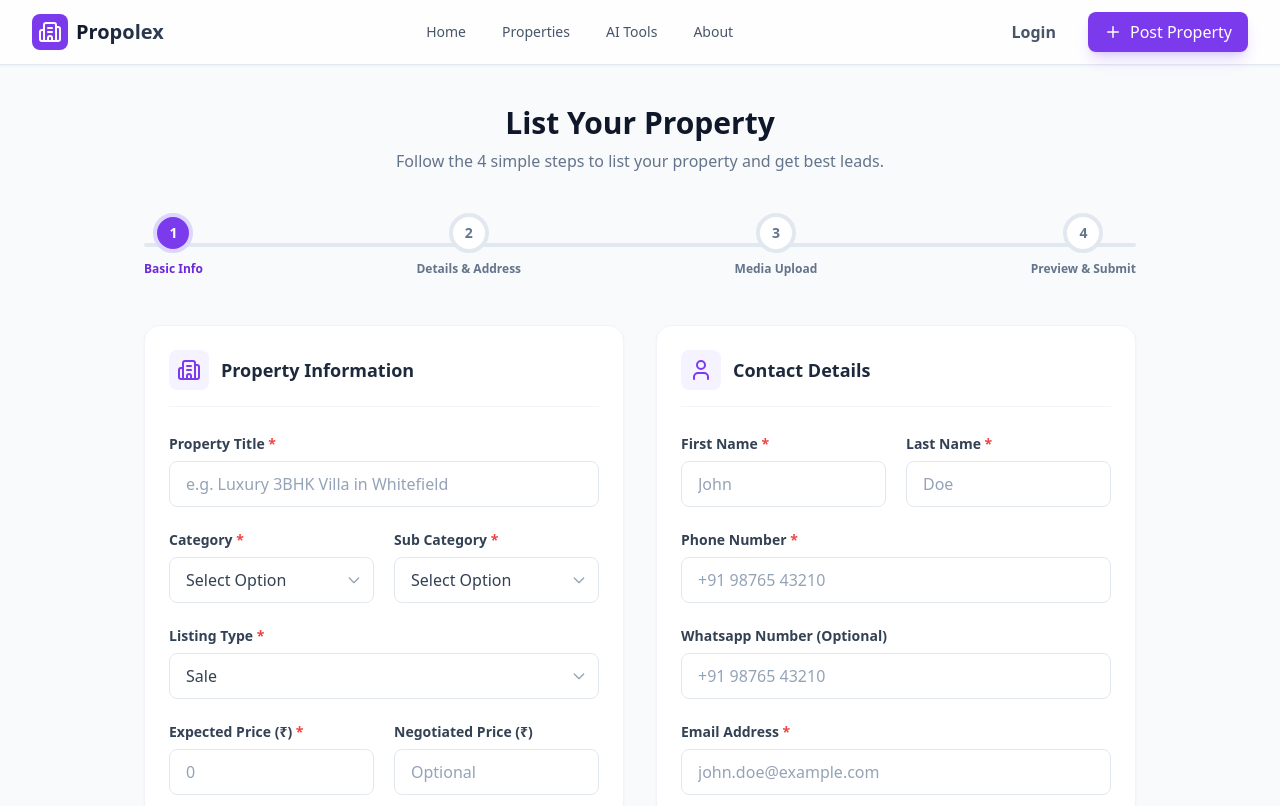
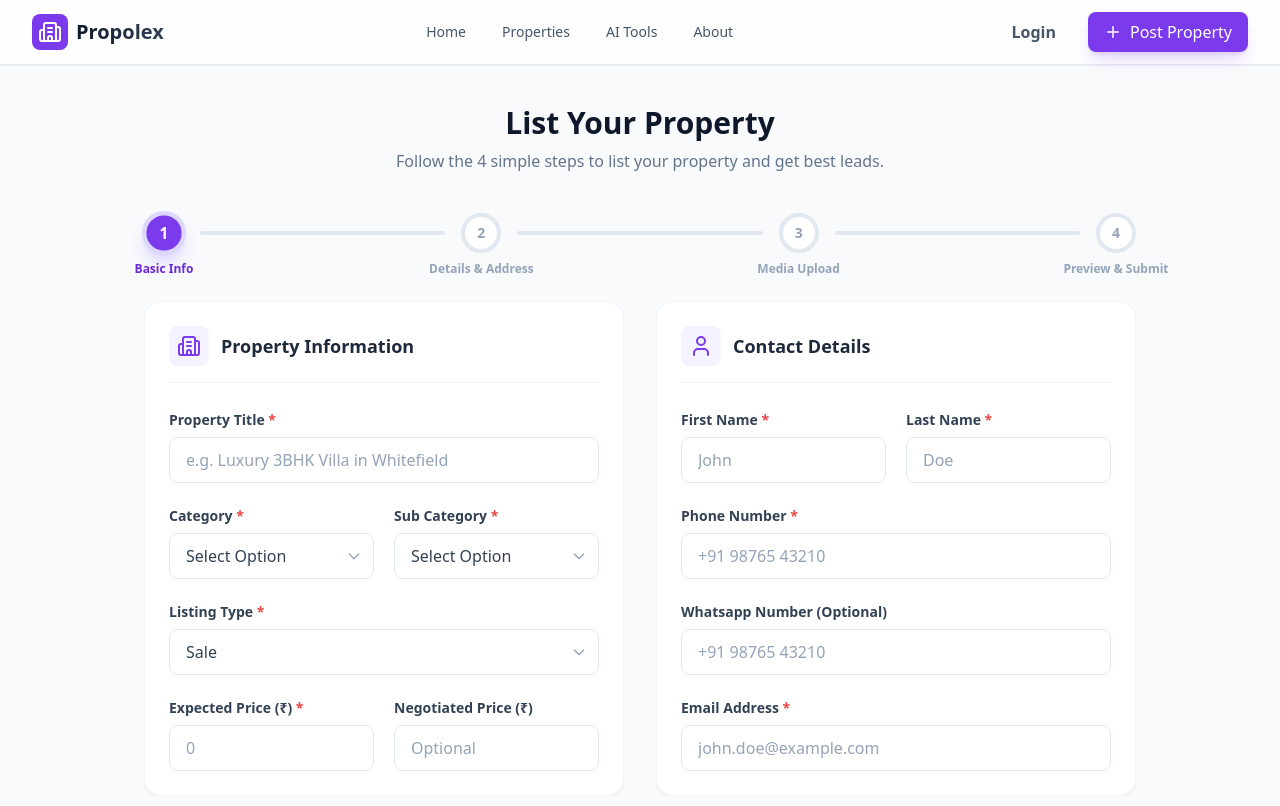
Before and after one commit to s-anandh/propolex, a React (Vite) app: page /add-property in a window 1280 px wide. Shown: the top 806 px of the page. Built offline with nearby package versions, Linux system fonts and the light colour scheme.

Commit message:
feat: implement multi-step property listing form with navigation and data handling

```diff
--- a/src/pages/AddPropertyPage.jsx
+++ b/src/pages/AddPropertyPage.jsx
@@ -7,6 +7,7 @@ import Step4Preview from '@/features/add-property/components/Step4Preview';
 
 const AddPropertyPage = () => {
     const [currentStep, setCurrentStep] = useState(0);
+    const [direction, setDirection] = useState('forward');
     const [formData, setFormData] = useState({
         // Step 1
         title: '',
@@ -78,6 +79,7 @@ const AddPropertyPage = () => {
 
     const nextStep = () => {
         if (currentStep < steps.length - 1) {
+            setDirection('forward');
             setCurrentStep(prev => prev + 1);
             window.scrollTo({ top: 0, behavior: 'smooth' });
         }
@@ -85,13 +87,16 @@ const AddPropertyPage = () => {
 
     const prevStep = () => {
         if (currentStep > 0) {
+            setDirection('backward'); // Animation slides IN from Left (content moves right visually)
             setCurrentStep(prev => prev - 1);
             window.scrollTo({ top: 0, behavior: 'smooth' });
         }
     };
 
-    // Jump to step from preview
+    // Jump to step
     const goToStep = (stepIndex) => {
+        if (stepIndex === currentStep) return;
+        setDirection(stepIndex > currentStep ? 'forward' : 'backward');
         setCurrentStep(stepIndex);
         window.scrollTo({ top: 0, behavior: 'smooth' });
     };
@@ -107,39 +112,56 @@ const AddPropertyPage = () => {
                 </div>
 
                 {/* Stepper Progress */}
-                <div className="mb-12 relative">
-                    <div className="absolute top-1/2 left-0 w-full h-1 bg-slate-200 -z-0 transform -translate-y-1/2 rounded-full"></div>
-                    <div className="absolute top-1/2 left-0 h-1 bg-violet-600 -z-0 transform -translate-y-1/2 rounded-full transition-all duration-500"
-                        style={{ width: `${(currentStep / (steps.length - 1)) * 100}%` }}></div>
-
-                    <div className="flex justify-between relative z-10">
+                <div className="mb-12">
+                    <div className="flex items-center justify-between w-full">
                         {steps.map((step, index) => {
                             const isCompleted = index < currentStep;
                             const isActive = index === currentStep;
 
                             return (
-                                <div key={step.id} className="flex flex-col items-center">
+                                <React.Fragment key={step.id}>
+                                    {/* Step Circle */}
+                                    <div
+                                        onClick={() => goToStep(index)}
+                                        className="flex flex-col items-center relative z-10 cursor-pointer group"
+                                    >
                                         <div className={`w-10 h-10 rounded-full flex items-center justify-center font-bold text-sm transition-all duration-300 border-4
-                                        ${isActive ? 'bg-violet-600 text-white border-violet-200' :
+                                            ${isActive ? 'bg-violet-600 text-white border-violet-200 scale-110 shadow-lg shadow-violet-200' :
                                                 isCompleted ? 'bg-violet-600 text-white border-violet-600' :
-                                                'bg-white text-slate-500 border-slate-200'}`}>
+                                                    'bg-white text-slate-400 border-slate-200 group-hover:border-violet-200'}`}>
                                             {isCompleted ? <Check size={20} /> : index + 1}
                                         </div>
-                                    <span className={`text-xs font-semibold mt-2 ${isActive ? 'text-violet-700' : 'text-slate-500'}`}>
+                                        <span className={`text-xs font-semibold mt-2 absolute -bottom-6 w-32 text-center transition-colors
+                                            ${isActive ? 'text-violet-700' : isCompleted ? 'text-violet-600' : 'text-slate-400'}`}>
                                             {step.title}
                                         </span>
                                     </div>
+
+                                    {/* Connecting Line (Don't show after last step) */}
+                                    {index < steps.length - 1 && (
+                                        <div className="flex-1 h-1 mx-4 rounded-full bg-slate-200 relative overflow-hidden">
+                                            <div
+                                                className={`absolute inset-0 bg-violet-600 transition-all duration-500 ease-out origin-left`}
+                                                style={{
+                                                    transform: isCompleted ? 'scaleX(1)' : 'scaleX(0)'
+                                                }}
+                                            ></div>
+                                        </div>
+                                    )}
+                                </React.Fragment>
                             );
                         })}
                     </div>
                 </div>
 
-                {/* Content Area */}
-                <div className="mb-8 min-h-[400px]">
+                {/* Content Area with Animation */}
+                <div className="mb-8 min-h-[400px] overflow-hidden">
+                    <div key={currentStep} className={direction === 'forward' ? 'animate-slide-right' : 'animate-slide-left'}>
                         {currentStep === 0 && <Step1BasicInfo formData={formData} handleChange={handleChange} />}
                         {currentStep === 1 && <Step2PropertyDetails formData={formData} handleChange={handleChange} handleArrayChange={handleArrayChange} />}
                         {currentStep === 2 && <Step3Media formData={formData} handleFileChange={handleFileChange} removeFile={removeFile} />}
                         {currentStep === 3 && <Step4Preview formData={formData} onEditStep={goToStep} />}
+                    </div>
                 </div>
 
                 {/* Navigation Buttons */}
```
Lines whose indentation alone changed are shown as unchanged.
